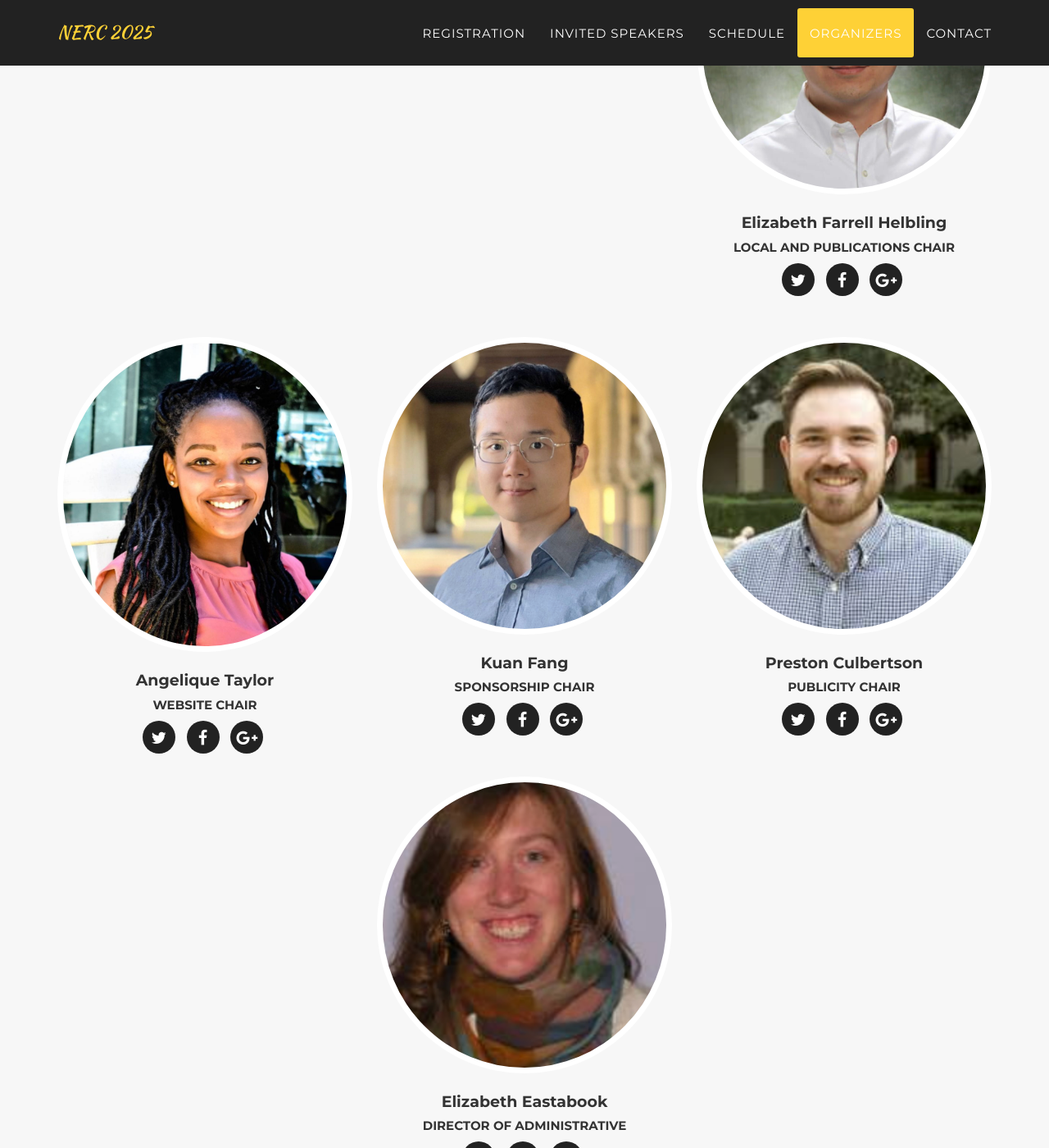
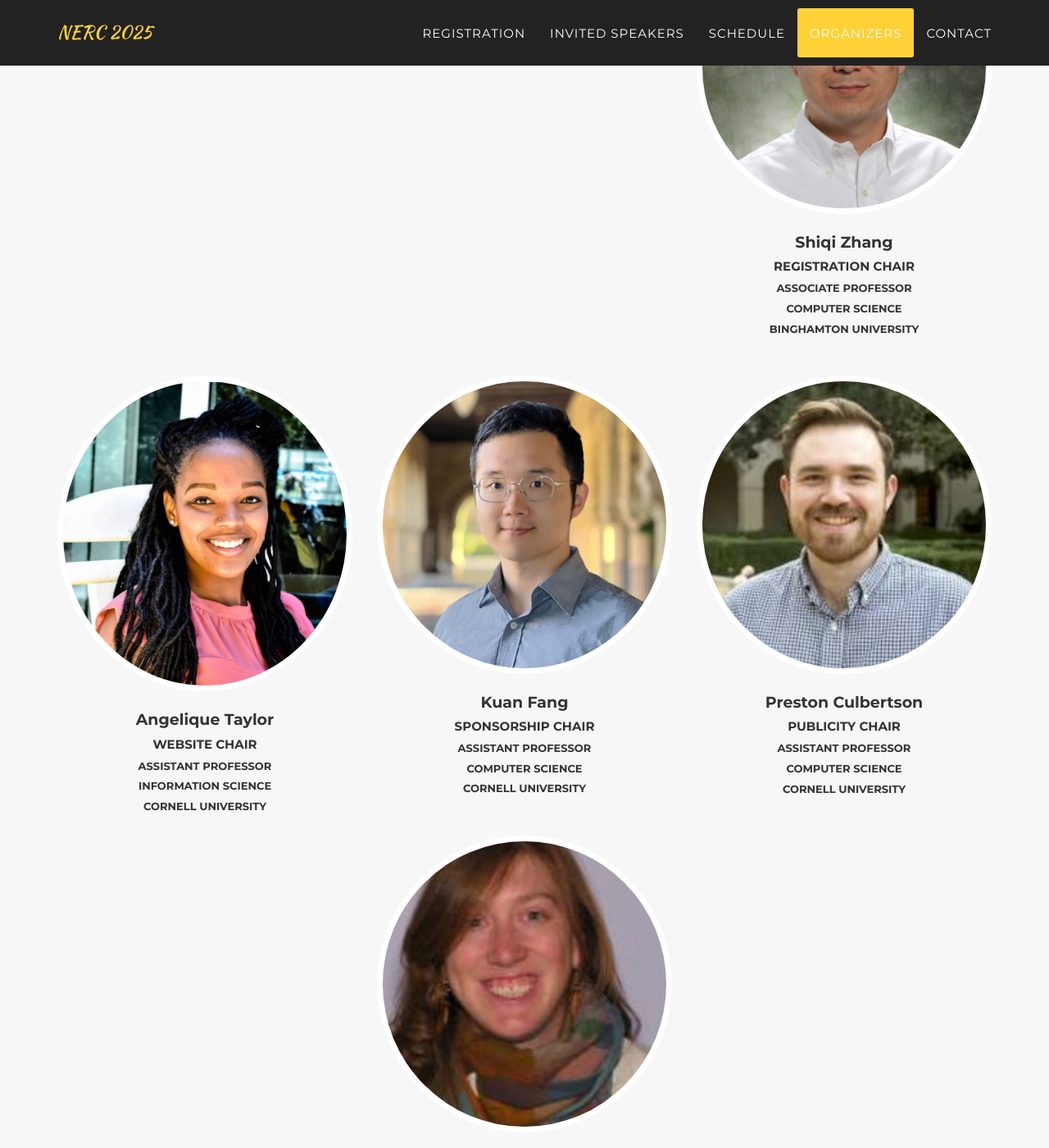
Before and after one commit to Cornell-Tech-AIRLab/cornell2025.nerc.io, a Jekyll site: the page built from index.html, in a window 1280 px wide and 1400 px high, scrolled down 5595 px. Shown: the whole window at 82% size. Built offline with Jekyll 4.4.1, drawn with Linux system fonts in a browser that asks for light colours; some web fonts are replaced; some of the changed text lies outside the part shown.

Commit message:
updating _config.yml

```diff
--- a/_config.yml
+++ b/_config.yml
@@ -20,79 +20,51 @@ people:
 - name: Cara M. Nunez
   pic: 2
   position: Program Chair
-  social:
-    - title: twitter
-      url: #
-    - title: facebook
-      url: #
-    - title: linkedin
-      url: #
+  level: Assistant Professor
+  department: Mechanical and Aerospace
+  university: Cornell University
 
 - name: Elizabeth Farrell Helbling
   pic: 3
   position: Local and Publications Chair
-  social:
-    - title: twitter
-      url: #
-    - title: facebook
-      url: #
-    - title: google-plus
-      url: #
+  level: Assistant Professor
+  department: Electrical and Computer Engineering
+  university: Cornell University
 
-- name: Elizabeth Farrell Helbling
+- name: Shiqi Zhang
   pic: 4
-  position: Local and Publications Chair
-  social:
-    - title: twitter
-      url: #
-    - title: facebook
-      url: #
-    - title: google-plus
-      url: #
+  position: Registration Chair
+  level: Associate Professor
+  department: Computer Science
+  university: Binghamton University
 
 - name: Angelique Taylor
   pic: 5
   position: Website Chair
-  social:
-    - title: twitter
-      url: #
-    - title: facebook
-      url: #
-    - title: google-plus
-      url: #
+  level: Assistant Professor
+  department: Information Science
+  university: Cornell University
 
 - name: Kuan Fang
   pic: 6
   position: Sponsorship Chair
-  social:
-    - title: twitter
-      url: #
-    - title: facebook
-      url: #
-    - title: google-plus
-      url: #
+  level: Assistant Professor
+  department: Computer Science
+  university: Cornell University
 
 - name: Preston Culbertson
   pic: 7
   position: Publicity Chair
-  social:
-    - title: twitter
-      url: #
-    - title: facebook
-      url: #
-    - title: google-plus
-      url: #
+  level: Assistant Professor
+  department: Computer Science
+  university: Cornell University
 
 - name: Elizabeth Eastabook
   pic: 8
   position: Director of Administrative
-  social:
-    - title: twitter
-      url: #
-    - title: facebook
-      url: #
-    - title: google-plus
-      url: #
+  level: #
+  department: Computer Science
+  university: Cornell University
 
 # Social networks usernames (many more available: google-plus, flickr, dribbble, pinterest, instagram, tumblr, linkedin, etc.)
 social:
```
